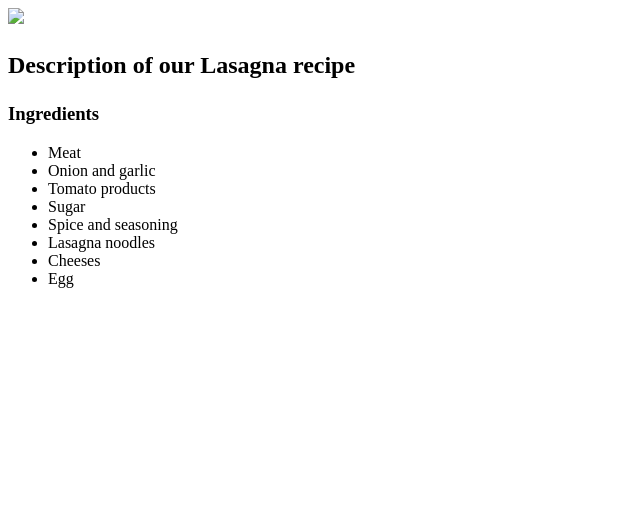
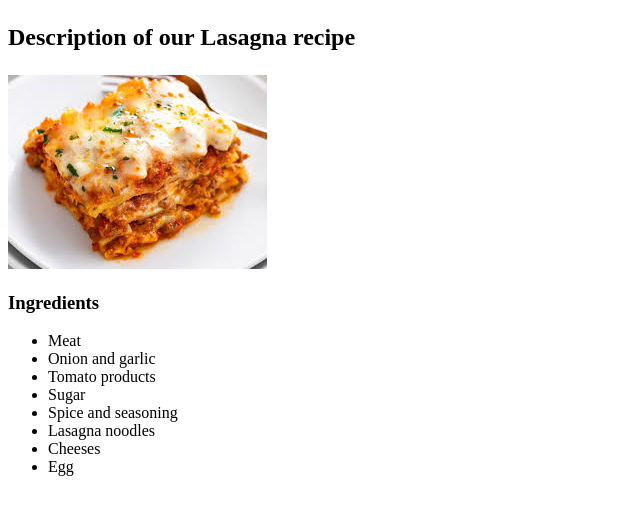
Before and after one commit to AzoJinbe/odin-recipes, a plain HTML site: page recipes/lasagna.html in a window 1280 px wide. Shown: the whole page, without its empty margins (0-640 px from the left). Drawn offline with Linux system fonts and the light colour scheme.

Commit message:
Img display fixed in lasagna.html
Put the ../ command

```diff
--- a/recipes/lasagna.html
+++ b/recipes/lasagna.html
@@ -6,11 +6,13 @@
     <title>Document</title>
 </head>
 <body>
-    <img src="./images/lasagna.jpeg">
-
 
 
     <h2><p>Description of our Lasagna recipe </p></h2>
+
+
+    <img src="../images/lasagna.jpeg">
+
 
     <h3><p>Ingredients</p></h3>
 
```
Also changed, not shown: index.html (+3 -2 lines).
